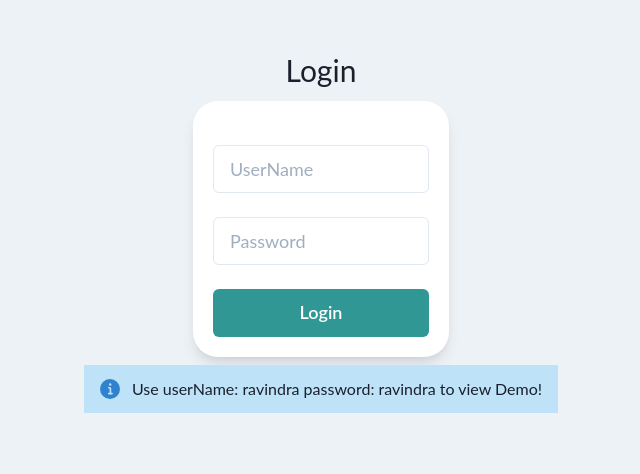
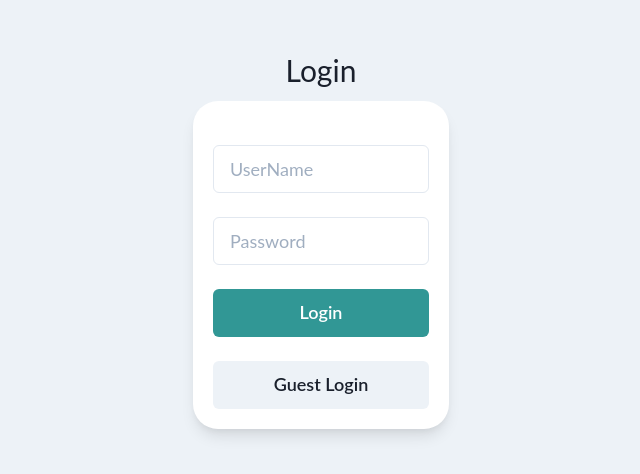
Before and after one commit to RBOSAMIYA9/ProxiSense, a React (Create React App) app: page /login in a window 1280 px wide. Shown: the top 474 px of the page, without its empty margins (319-959 px from the left). Built offline with nearby package versions, Linux system fonts and the light colour scheme.

Commit message:
Added guest login functionality

```diff
--- a/src/components/Login.js
+++ b/src/components/Login.js
@@ -9,9 +9,9 @@ import {
     VStack,
     Input,
     useColorMode,
-    Alert,
-    AlertIcon,
-    AlertDescription,
+    // Alert,
+    // AlertIcon,
+    // AlertDescription,
 } from '@chakra-ui/react';
 
 import { useForm } from 'react-hook-form';
@@ -47,6 +47,16 @@ function Login({ user, setUser }) {
     }
     console.log(errors);
 
+    // eslint-disable-next-line
+    const guestLogin = () => {
+        console.log("login success");
+        localStorage.setItem('user', JSON.stringify({ userName: "ravindra" }))
+
+        setUser({ userName: "ravindra" })
+
+        seterror(false);
+    }
+
     return (
         <>
 
@@ -61,15 +71,16 @@ function Login({ user, setUser }) {
                                 <Input placeholder="Password" type="password" size="lg" mt="6" {...register("password", { required: true })} required />
                                 {error && errorMessage}
                                 <Button mt="6" type="submit" size="lg" width="100%" colorScheme="teal">Login</Button>
+                                <Button mt="6" onClick="guestLogin()" size="lg" width="100%" colorScheme="gray">Guest Login</Button>
 
                             </form>
                         </Box>
-                        <Alert status="info">
+                        {/* <Alert status="info">
                             <AlertIcon />
 
                             <AlertDescription>Use userName: ravindra  password: ravindra to view Demo!</AlertDescription>
 
-                        </Alert>
+                        </Alert> */}
                     </VStack>
                 </Center>
             </Box>
```
